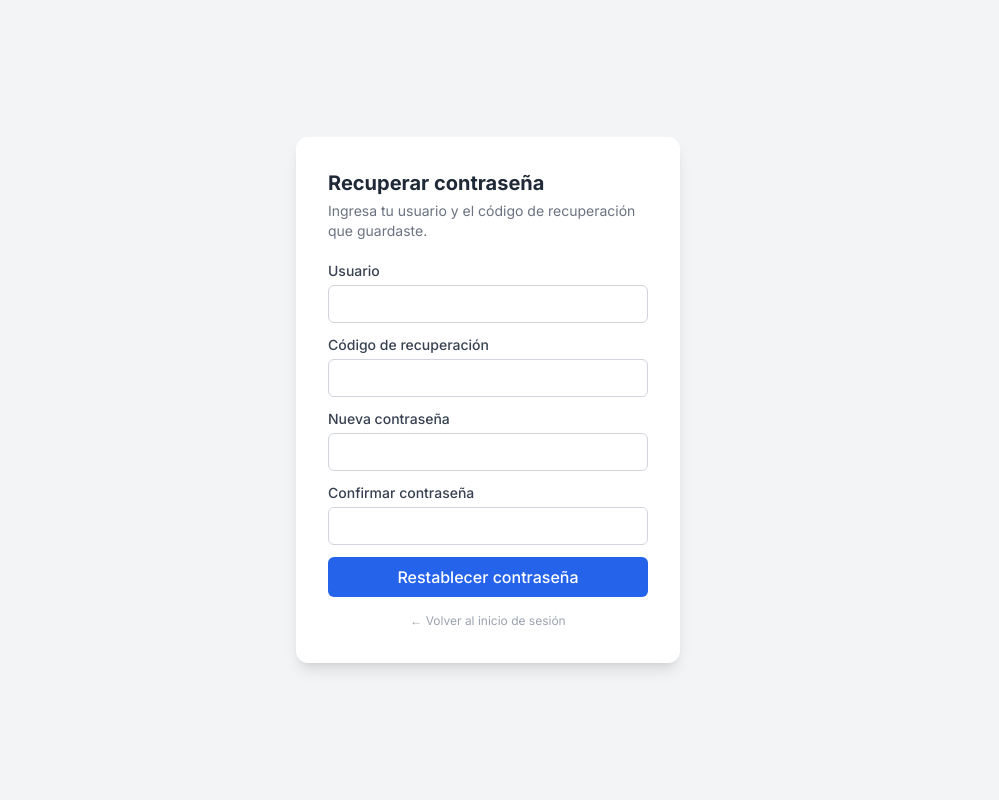
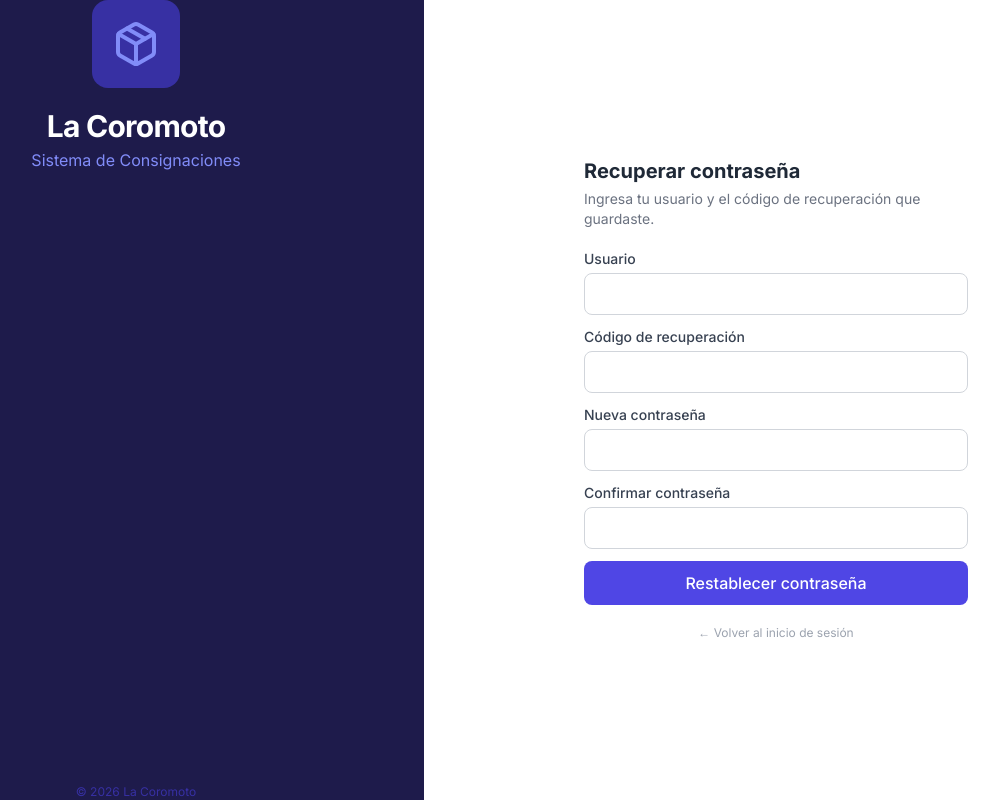
Before and after one commit to ADmosnt/LaCoromoto, a React (Vite) app in the folder frontend/: page /login in a window 1280 px wide. Both pictures are taken after a click on the button "¿Olvidaste tu contraseña?". Shown: the whole page, without its empty margins (152-1151 px from the left). Built offline with nearby package versions, Linux system fonts and the light colour scheme.

Commit message:
feat: redesign login page with brand split-panel layout

```diff
--- a/frontend/src/pages/Login.jsx
+++ b/frontend/src/pages/Login.jsx
@@ -3,6 +3,8 @@ import { useNavigate } from 'react-router-dom'
 import { authLogin, recoverPassword } from '../api'
 import { useAuth } from '../context/AuthContext'
 import Alert from '../components/Alert'
+import { Package } from 'lucide-react'
+import { inputClass } from '../lib/styles'
 
 export default function Login() {
   const { login } = useAuth()
@@ -55,87 +57,103 @@ export default function Login() {
     }
   }
 
-  const inp = 'w-full border border-gray-300 rounded-md px-3 py-2 text-sm focus:outline-none focus:ring-2 focus:ring-blue-500'
+  return (
+    <div className="min-h-screen flex flex-col md:flex-row">
+      {/* Left brand panel */}
+      <div className="bg-brand-900 text-white flex flex-col items-center justify-center md:w-[45%] px-10 py-8 md:py-0 min-h-[96px] md:min-h-screen">
+        <div className="flex flex-col items-center gap-3 md:gap-5">
+          <div className="bg-brand-800 rounded-2xl p-4 md:p-5">
+            <Package size={32} className="text-brand-400 md:hidden" />
+            <Package size={48} className="text-brand-400 hidden md:block" />
+          </div>
+          <div className="text-center">
+            <h1 className="text-xl md:text-3xl font-bold tracking-tight">La Coromoto</h1>
+            <p className="text-brand-400 text-sm md:text-base mt-1">Sistema de Consignaciones</p>
+          </div>
+        </div>
+        <p className="text-brand-800 text-xs mt-auto pt-6 hidden md:block">© 2026 La Coromoto</p>
+      </div>
 
-  return (
-    <div className="min-h-screen bg-gray-100 flex items-center justify-center p-4">
-      <div className="bg-white rounded-xl shadow-lg w-full max-w-sm p-8">
+      {/* Right form panel */}
+      <div className="flex-1 flex items-center justify-center bg-white px-6 py-10">
+        <div className="w-full max-w-sm">
           {mode === 'login' ? (
             <>
-            <h1 className="text-2xl font-bold text-gray-800 mb-1">Sistema de Consignación</h1>
+              <h2 className="text-2xl font-bold text-gray-800 mb-1">Bienvenido</h2>
               <p className="text-sm text-gray-500 mb-6">Inicia sesión para continuar</p>
               <Alert type="error" message={error} />
               <form onSubmit={submit} className="space-y-4">
                 <div>
                   <label className="block text-sm font-medium text-gray-700 mb-1">Usuario</label>
-                <input autoFocus className={inp} value={username}
+                  <input autoFocus className={inputClass} value={username}
                     onChange={(e) => setUsername(e.target.value)} required />
                 </div>
                 <div>
                   <label className="block text-sm font-medium text-gray-700 mb-1">Contraseña</label>
-                <input type="password" className={inp} value={password}
+                  <input type="password" className={inputClass} value={password}
                     onChange={(e) => setPassword(e.target.value)} required />
                 </div>
                 <button type="submit" disabled={loading}
-                className="w-full bg-blue-600 hover:bg-blue-700 text-white font-medium py-2 rounded-md disabled:opacity-50">
+                  className="w-full bg-brand-600 hover:bg-brand-700 text-white font-medium py-2.5 rounded-lg disabled:opacity-50 transition-colors">
                   {loading ? 'Entrando...' : 'Entrar'}
                 </button>
               </form>
               <button onClick={() => setMode('recover')}
-              className="mt-4 w-full text-xs text-gray-400 hover:text-gray-600 text-center">
+                className="mt-5 w-full text-xs text-gray-400 hover:text-gray-600 text-center">
                 ¿Olvidaste tu contraseña?
               </button>
             </>
           ) : recDone ? (
-          <>
             <div className="text-center">
-              <div className="text-4xl mb-3">✓</div>
+              <div className="text-5xl mb-4">✓</div>
               <h2 className="text-lg font-bold text-gray-800 mb-2">Contraseña restablecida</h2>
-              <p className="text-sm text-gray-500 mb-5">Ya puedes iniciar sesión con tu nueva contraseña.</p>
-              <button onClick={() => { setMode('login'); setRecDone(false); setRecForm({ username: '', recovery_code: '', new_password: '', confirm: '' }) }}
-                className="w-full bg-blue-600 text-white text-sm font-medium py-2 rounded-md hover:bg-blue-700">
+              <p className="text-sm text-gray-500 mb-6">Ya puedes iniciar sesión con tu nueva contraseña.</p>
+              <button
+                onClick={() => { setMode('login'); setRecDone(false); setRecForm({ username: '', recovery_code: '', new_password: '', confirm: '' }) }}
+                className="w-full bg-brand-600 text-white text-sm font-medium py-2.5 rounded-lg hover:bg-brand-700 transition-colors"
+              >
                 Ir al inicio de sesión
               </button>
             </div>
-          </>
           ) : (
             <>
-            <h1 className="text-xl font-bold text-gray-800 mb-1">Recuperar contraseña</h1>
+              <h2 className="text-xl font-bold text-gray-800 mb-1">Recuperar contraseña</h2>
               <p className="text-sm text-gray-500 mb-5">Ingresa tu usuario y el código de recuperación que guardaste.</p>
               <Alert type="error" message={recError} />
               <form onSubmit={submitRecover} className="space-y-3">
                 <div>
                   <label className="block text-sm font-medium text-gray-700 mb-1">Usuario</label>
-                <input autoFocus className={inp} value={recForm.username}
+                  <input autoFocus className={inputClass} value={recForm.username}
                     onChange={(e) => setRecForm({ ...recForm, username: e.target.value })} required />
                 </div>
                 <div>
                   <label className="block text-sm font-medium text-gray-700 mb-1">Código de recuperación</label>
-                <input className={inp} value={recForm.recovery_code}
+                  <input className={inputClass} value={recForm.recovery_code}
                     onChange={(e) => setRecForm({ ...recForm, recovery_code: e.target.value })} required />
                 </div>
                 <div>
                   <label className="block text-sm font-medium text-gray-700 mb-1">Nueva contraseña</label>
-                <input type="password" className={inp} value={recForm.new_password}
+                  <input type="password" className={inputClass} value={recForm.new_password}
                     onChange={(e) => setRecForm({ ...recForm, new_password: e.target.value })} required />
                 </div>
                 <div>
                   <label className="block text-sm font-medium text-gray-700 mb-1">Confirmar contraseña</label>
-                <input type="password" className={inp} value={recForm.confirm}
+                  <input type="password" className={inputClass} value={recForm.confirm}
                     onChange={(e) => setRecForm({ ...recForm, confirm: e.target.value })} required />
                 </div>
                 <button type="submit" disabled={recLoading}
-                className="w-full bg-blue-600 text-white font-medium py-2 rounded-md hover:bg-blue-700 disabled:opacity-50">
+                  className="w-full bg-brand-600 text-white font-medium py-2.5 rounded-lg hover:bg-brand-700 disabled:opacity-50 transition-colors">
                   {recLoading ? 'Verificando...' : 'Restablecer contraseña'}
                 </button>
               </form>
               <button onClick={() => setMode('login')}
-              className="mt-4 w-full text-xs text-gray-400 hover:text-gray-600 text-center">
+                className="mt-5 w-full text-xs text-gray-400 hover:text-gray-600 text-center">
                 ← Volver al inicio de sesión
               </button>
             </>
           )}
         </div>
       </div>
+    </div>
   )
 }
```
Lines whose indentation alone changed are shown as unchanged.
